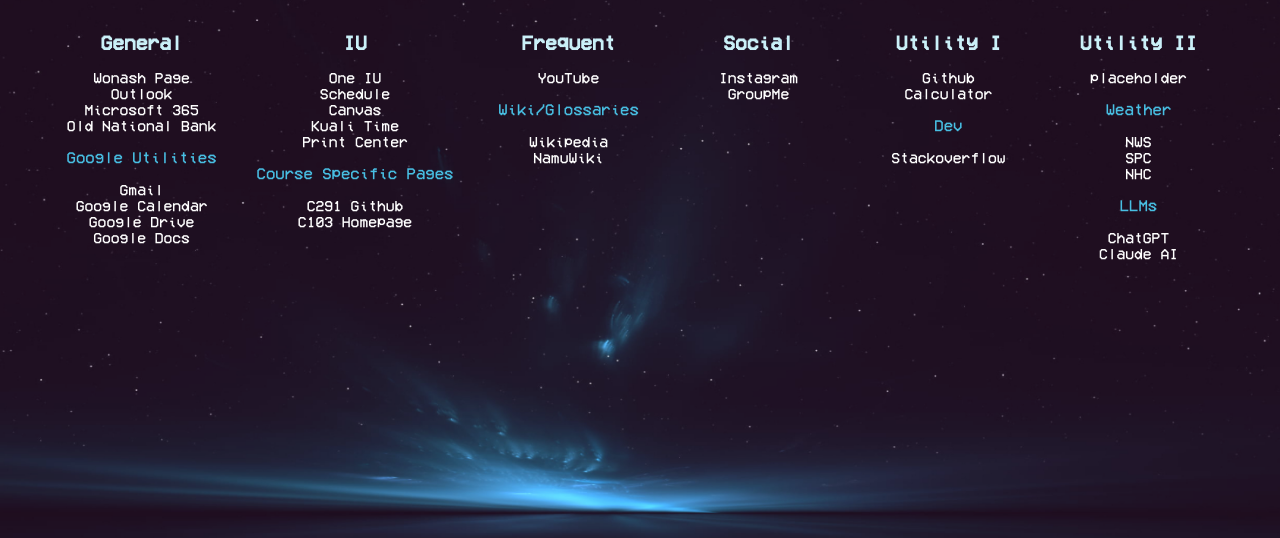
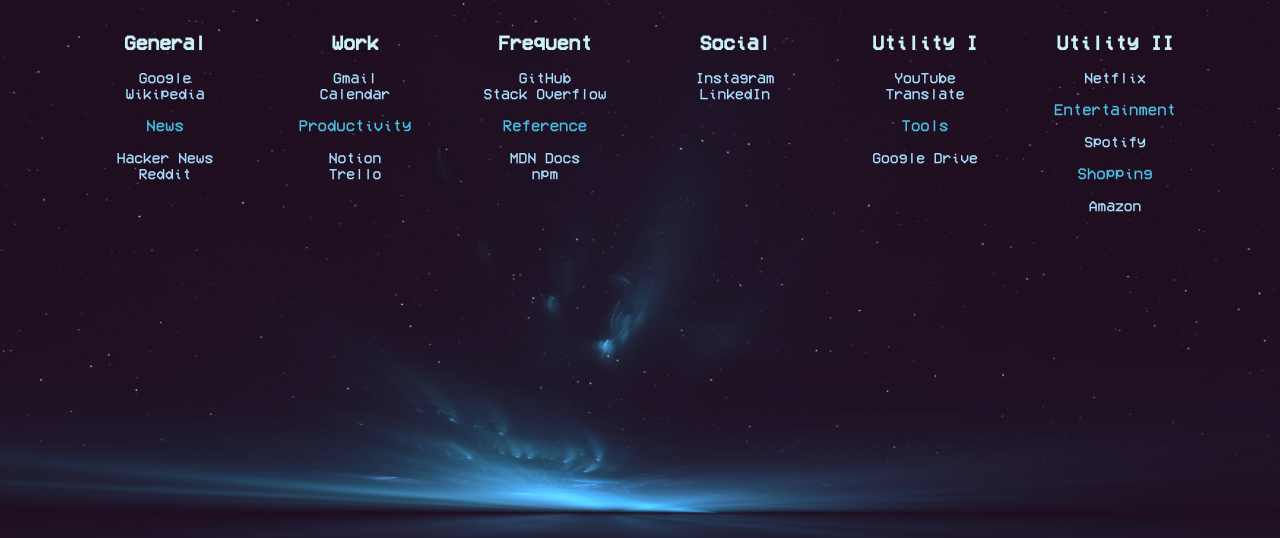
Before and after one commit to wonash/startpage, a plain HTML site: page index.html in a window 1280 px wide. Shown: the part 262-800 px from the top of the page. Drawn offline with Linux system fonts and the light colour scheme.

Commit message:
refactor: as template

```diff
--- a/index.html
+++ b/index.html
@@ -22,31 +22,24 @@
     <h2>General</h2>
     <div>
       <ul>
-          <li><a target="_blank" href="https://wonash.github.io/">Wonash Page</a></li>
-          <li><a target="_blank" href="https://outlook.office.com/mail/">Outlook</a></li>
-          <li><a target="_blank" href="https://m365.cloud.microsoft/chat/?auth=2&origindomain=microsoft365">Microsoft 365</a></li>
-          <li><a target="_blank" href="https://onlinebanking.oldnational.com/dbank/live/app/home">Old National Bank</a></li>
-          <p class="divider">Google Utilities</p>
-          <li><a target="_blank" href="https://mail.google.com/mail/u/0/#inbox">Gmail</a></li>
-          <li><a target="_blank" href="https://calendar.google.com/calendar/u/0/r/week">Google Calendar</a></li>
-          <li><a target="_blank" href="https://drive.google.com/drive/home?dmr=1&ec=wgc-drive-hero-goto">Google Drive</a></li>
-          <li><a target="_blank" href="https://docs.google.com/document/u/0/">Google Docs</a></li>
+        <li><a target="_blank" href="https://www.google.com">Google</a></li>
+        <li><a target="_blank" href="https://www.wikipedia.org">Wikipedia</a></li>
+        <p class="divider">News</p>
+        <li><a target="_blank" href="https://news.ycombinator.com">Hacker News</a></li>
+        <li><a target="_blank" href="https://www.reddit.com">Reddit</a></li>
       </ul>
     </div>
   </div>
 
   <div class="horizontal-list">
-      <h2>IU</h2>
+    <h2>Work</h2>
     <div>
       <ul>
-          <li><a target="_blank" href="https://one.iu.edu/">One IU</a></li>
-          <li><a target="_blank" href="https://github.com">Schedule</a></li>
-          <li><a target="_blank" href="https://iu.instructure.com/">Canvas</a></li>
-          <li><a target="_blank" href="https://apps.iu.edu/kpme-prd/Clock.do">Kuali Time</a></li>
-          <li><a target="_blank" href="https://mobile.print.iu.edu/myprintcenter/">Print Center</a></li>
-          <p class="divider">Course Specific Pages</p>
-          <li><a target="_blank" href="https://github.iu.edu/aswon/FA25C291E111Assignments">C291 Github</a></li>
-          <li><a target="_blank" href="https://www.gfowler.net/c103/index.html">C103 Homepage</a></li>
+        <li><a target="_blank" href="https://mail.google.com">Gmail</a></li>
+        <li><a target="_blank" href="https://calendar.google.com">Calendar</a></li>
+        <p class="divider">Productivity</p>
+        <li><a target="_blank" href="https://www.notion.so">Notion</a></li>
+        <li><a target="_blank" href="https://trello.com">Trello</a></li>
       </ul>
     </div>
   </div>
@@ -55,10 +48,11 @@
     <h2>Frequent</h2>
     <div>
       <ul>
-          <li><a target="_blank" href="https://www.youtube.com/">YouTube</a></li>
-          <p class="divider">Wiki/Glossaries</p>
-          <li><a target="_blank" href="https://www.wikipedia.org/">Wikipedia</a></li>
-          <li><a target="_blank" href="https://namu.wiki/">NamuWiki</a></li>
+        <li><a target="_blank" href="https://github.com">GitHub</a></li>
+        <li><a target="_blank" href="https://stackoverflow.com">Stack Overflow</a></li>
+        <p class="divider">Reference</p>
+        <li><a target="_blank" href="https://developer.mozilla.org">MDN Docs</a></li>
+        <li><a target="_blank" href="https://www.npmjs.com">npm</a></li>
       </ul>
     </div>
   </div>
@@ -67,8 +61,8 @@
     <h2>Social</h2>
     <div>
       <ul>
-          <li><a target="_blank" href="https://www.instagram.com/">Instagram</a></li>
-          <li><a target="_blank" href="https://web.groupme.com/chats/">GroupMe</a></li>
+        <li><a target="_blank" href="https://www.instagram.com">Instagram</a></li>
+        <li><a target="_blank" href="https://www.linkedin.com">LinkedIn</a></li>
       </ul>
     </div>
   </div>
@@ -77,10 +71,10 @@
     <h2>Utility I</h2>
     <div>
       <ul>
-          <li><a target="_blank" href="https://github.com/">Github</a></li>
-          <li><a target="_blank" href="https://www.desmos.com/scientific">Calculator</a></li>
-          <p class="divider">Dev</p>
-          <li><a target="_blank" href="https://stackoverflow.com/questions">Stackoverflow</a></li>
+        <li><a target="_blank" href="https://www.youtube.com">YouTube</a></li>
+        <li><a target="_blank" href="https://translate.google.com">Translate</a></li>
+        <p class="divider">Tools</p>
+        <li><a target="_blank" href="https://drive.google.com">Google Drive</a></li>
       </ul>
     </div>
   </div>
@@ -89,14 +83,11 @@
     <h2>Utility II</h2>
     <div>
       <ul>
-          <li><a target="_blank" href="#">placeholder</a></li>
-          <p class="divider">Weather</p>
-          <li><a target="_blank" href="https://www.weather.gov/">NWS</a></li>
-          <li><a target="_blank" href="https://www.spc.noaa.gov/">SPC</a></li>
-          <li><a target="_blank" href="https://www.nhc.noaa.gov/">NHC</a></li>
-          <p class="divider">LLMs</p>
-          <li><a target="_blank" href="https://chatgpt.com/">ChatGPT</a></li>
-          <li><a target="_blank" href="https://claude.ai/new">Claude AI</a></li>
+        <li><a target="_blank" href="https://www.netflix.com">Netflix</a></li>
+        <p class="divider">Entertainment</p>
+        <li><a target="_blank" href="https://www.spotify.com">Spotify</a></li>
+        <p class="divider">Shopping</p>
+        <li><a target="_blank" href="https://www.amazon.com">Amazon</a></li>
       </ul>
     </div>
   </div>
--- a/style.css
+++ b/style.css
@@ -83,7 +83,7 @@ h2 {
 
 a:link {
   font-size: 15px;
-  color: white;
+  color: rgb(168, 222, 255);
   text-decoration: none;
 }
 
```
Lines whose indentation alone changed are shown as unchanged.
